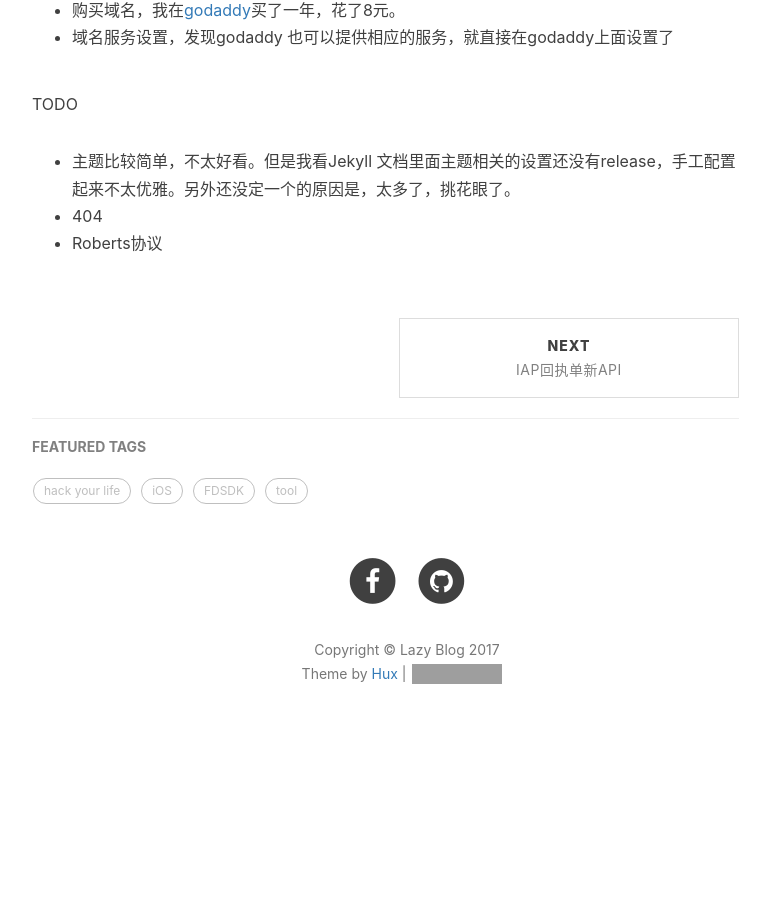
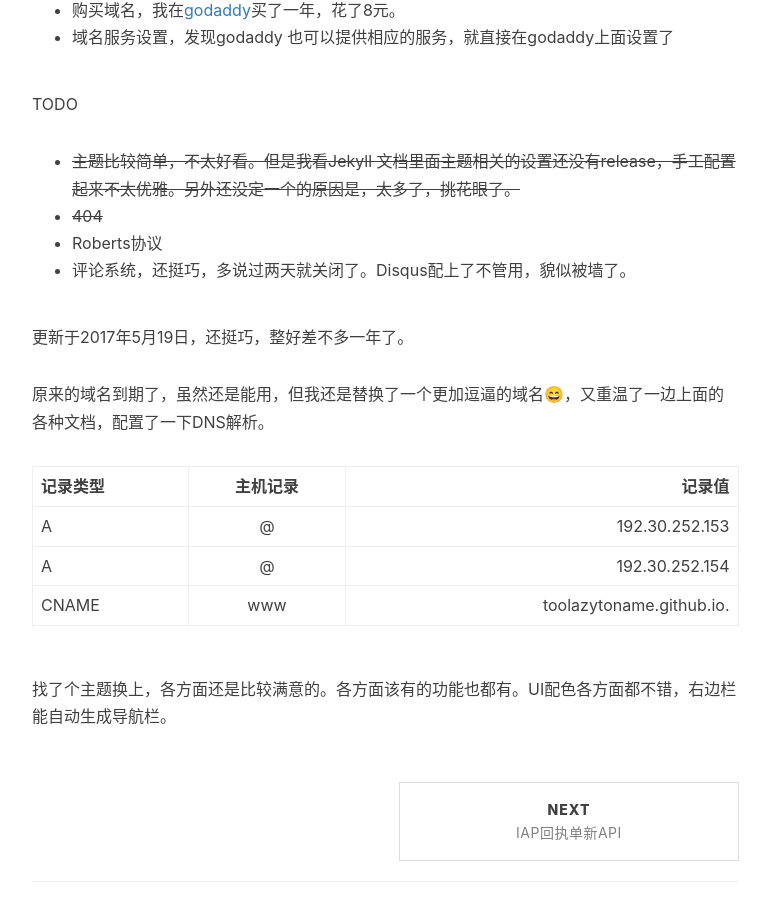
Before and after one commit to toolazytoname/toolazytoname.github.io, a Jekyll site: the page built from _posts/2016-05-19-welcome-to-jekyll.markdown, in a window 1280 px wide and 900 px high, scrolled down 714 px. Shown: the whole window, without its empty margins (233-1003 px from the left). Built offline with Jekyll 4.4.1, drawn with Linux system fonts in a browser that asks for light colours; nearby versions of some CDN libraries; comment, search, counter and statistics services are not loaded; before the commit the page ends 1492 px from its top, so only the background shows below that; grey boxes are pictures that could not be loaded.

Commit message:
edit 2016-05-19-welcome-to-jekyll

```diff
--- a/_posts/2016-05-19-welcome-to-jekyll.markdown
+++ b/_posts/2016-05-19-welcome-to-jekyll.markdown
@@ -20,6 +20,21 @@ tags:
 
 TODO
 
-* 主题比较简单，不太好看。但是我看Jekyll 文档里面主题相关的设置还没有release，手工配置起来不太优雅。另外还没定一个的原因是，太多了，挑花眼了。
-* 404
+* <del>主题比较简单，不太好看。但是我看Jekyll 文档里面主题相关的设置还没有release，手工配置起来不太优雅。另外还没定一个的原因是，太多了，挑花眼了。<del>
+* <del>404<del>
 * Roberts协议
+* 评论系统，还挺巧，多说过两天就关闭了。Disqus配上了不管用，貌似被墙了。
+
+
+
+更新于2017年5月19日，还挺巧，整好差不多一年了。
+
+原来的域名到期了，虽然还是能用，但我还是替换了一个更加逗逼的域名😄，又重温了一边上面的各种文档，配置了一下DNS解析。
+
+| 记录类型  | 主机记录  | 记录值 |
+|:------------- |:---------------:| -------------:|
+| A      | @ |         192.30.252.153 |
+| A      | @        |   192.30.252.154 |
+| CNAME | www        |   toolazytoname.github.io. |
+
+找了个主题换上，各方面还是比较满意的。各方面该有的功能也都有。UI配色各方面都不错，右边栏能自动生成导航栏。
```
